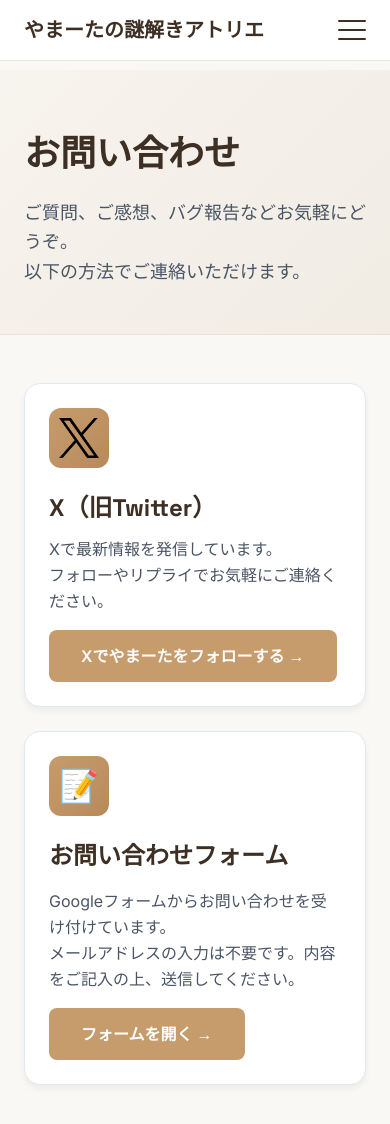
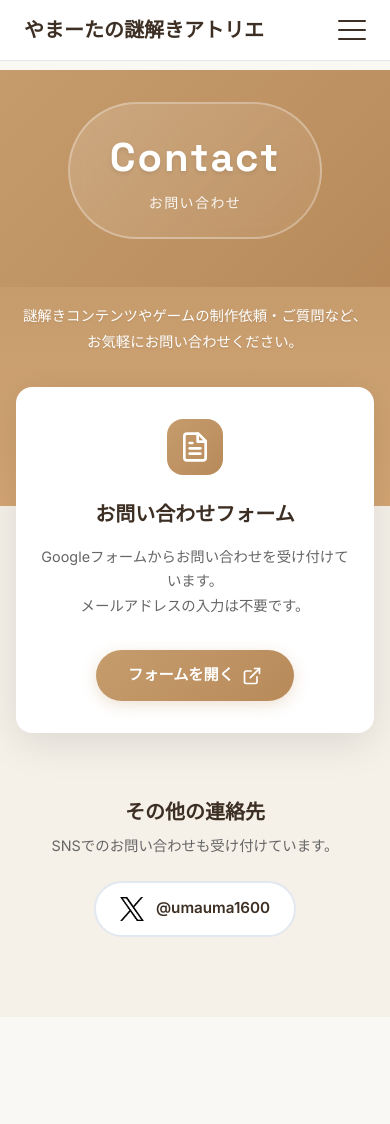
Before and after one commit to umauma1600/umauma1600.github.io, a React (Vite) app: page /contact in a window 390 px wide. Shown: the top 1124 px of the page. After the commit the page ends 1017 px from the top, so only its background shows below. Built offline with nearby package versions, Linux system fonts and the light colour scheme; the HTML template or start-up script is replaced by a standard one.

Commit message:
お問い合わせページをリデザイン
- 大きな「Contact」バッジヘッダーを追加
- 白いフォームカードのデザインに変更
- 「その他の連絡先」セクションを整理
- モバイル対応のレスポンシブデザイン

```diff
--- a/src/pages/ContactPage.tsx
+++ b/src/pages/ContactPage.tsx
@@ -4,152 +4,328 @@ const FORM_URL =
 export default function ContactPage() {
   return (
     <>
-      {/* ページヘッダー */}
-      <section
-        style={{
-          padding: "4rem 0 3rem",
-          background:
-            "linear-gradient(135deg, rgba(245, 240, 232, 0.6) 0%, rgba(235, 229, 217, 0.6) 100%)",
-          borderBottom: "1px solid rgba(198, 156, 109, 0.2)",
-        }}
-      >
-        <div className="max-w-4xl mx-auto px-6">
-          <h1
-            className="text-4xl md:text-5xl font-bold mb-6"
-            style={{ color: "var(--color-primary)" }}
-          >
-            お問い合わせ
-          </h1>
-          <p className="text-lg text-gray-600 leading-relaxed">
-            ご質問、ご感想、バグ報告などお気軽にどうぞ。
-            <br />
-            以下の方法でご連絡いただけます。
-          </p>
-        </div>
-      </section>
+      <div className="contact-page">
+        {/* ヒーローセクション */}
+        <section className="hero-section">
+          <div className="hero-badge">
+            <h1 className="hero-title">Contact</h1>
+            <p className="hero-subtitle">お問い合わせ</p>
+          </div>
+        </section>
 
-      {/* お問い合わせ方法 */}
-      <section className="px-6 py-12 md:py-16">
-        <div className="max-w-4xl mx-auto space-y-6">
-          {/* SNS */}
-          <div className="contact-card">
-            <div className="flex flex-col md:flex-row gap-6">
-              <div className="icon-wrapper flex items-center justify-center">
-                <img
-                  src="/assets/images/logo-black.png"
-                  alt="X ロゴ"
-                  className="h-10 w-10 object-contain"
-                />
+        {/* メインコンテンツ */}
+        <section className="content-section">
+          <div className="content-wrapper">
+            {/* 説明文 */}
+            <p className="intro-text">
+              謎解きコンテンツやゲームの制作依頼・ご質問など、
+              <br className="hidden md:inline" />
+              お気軽にお問い合わせください。
+            </p>
+
+            {/* フォームカード */}
+            <div className="form-card">
+              <div className="form-icon">
+                <svg
+                  xmlns="http://www.w3.org/2000/svg"
+                  viewBox="0 0 24 24"
+                  fill="none"
+                  stroke="currentColor"
+                  strokeWidth="2"
+                  strokeLinecap="round"
+                  strokeLinejoin="round"
+                  className="w-8 h-8"
+                >
+                  <path d="M14.5 2H6a2 2 0 0 0-2 2v16a2 2 0 0 0 2 2h12a2 2 0 0 0 2-2V7.5L14.5 2z" />
+                  <polyline points="14,2 14,8 20,8" />
+                  <line x1="16" y1="13" x2="8" y2="13" />
+                  <line x1="16" y1="17" x2="8" y2="17" />
+                  <line x1="10" y1="9" x2="8" y2="9" />
+                </svg>
               </div>
-              <div className="flex-1">
-                <h3
-                  className="text-2xl font-bold mb-3"
-                  style={{ color: "var(--color-primary)" }}
+              <h2 className="form-title">お問い合わせフォーム</h2>
+              <p className="form-description">
+                Googleフォームからお問い合わせを受け付けています。
+                <br />
+                メールアドレスの入力は不要です。
+              </p>
+              <a
+                href={FORM_URL}
+                target="_blank"
+                rel="noopener noreferrer"
+                className="form-button"
+              >
+                <span>フォームを開く</span>
+                <svg
+                  xmlns="http://www.w3.org/2000/svg"
+                  viewBox="0 0 24 24"
+                  fill="none"
+                  stroke="currentColor"
+                  strokeWidth="2"
+                  strokeLinecap="round"
+                  strokeLinejoin="round"
+                  className="w-5 h-5"
                 >
-                  X（旧Twitter）
-                </h3>
-                <p className="text-gray-600 mb-4 leading-relaxed">
-                  Xで最新情報を発信しています。
-                  <br />
-                  フォローやリプライでお気軽にご連絡ください。
-                </p>
+                  <path d="M18 13v6a2 2 0 0 1-2 2H5a2 2 0 0 1-2-2V8a2 2 0 0 1 2-2h6" />
+                  <polyline points="15,3 21,3 21,9" />
+                  <line x1="10" y1="14" x2="21" y2="3" />
+                </svg>
+              </a>
+            </div>
+
+            {/* その他の連絡先 */}
+            <div className="other-contact">
+              <h3 className="other-title">その他の連絡先</h3>
+              <p className="other-description">
+                SNSでのお問い合わせも受け付けています。
+              </p>
+              <div className="social-links">
                 <a
                   href="https://x.com/umauma1600"
                   target="_blank"
                   rel="noopener noreferrer"
-                  className="btn-primary"
+                  className="social-link"
                 >
-                  Xでやまーたをフォローする →
+                  <img
+                    src="/assets/images/logo-black.png"
+                    alt="X"
+                    className="social-icon"
+                  />
+                  <span className="social-handle">@umauma1600</span>
                 </a>
               </div>
             </div>
           </div>
+        </section>
+      </div>
 
-          {/* お問い合わせフォーム */}
-          <div className="contact-card">
-            <div className="flex flex-col md:flex-row gap-6">
-              <div className="icon-wrapper">
-                <span>📝</span>
-              </div>
-              <div className="flex-1 space-y-4">
-                <h3
-                  className="text-2xl font-bold"
-                  style={{ color: "var(--color-primary)" }}
-                >
-                  お問い合わせフォーム
-                </h3>
-                <p className="text-gray-600 leading-relaxed">
-                  Googleフォームからお問い合わせを受け付けています。
-                  <br />
-                  メールアドレスの入力は不要です。内容をご記入の上、送信してください。
-                </p>
-                <div>
-                  <a
-                    className="btn-primary"
-                    href={FORM_URL}
-                    target="_blank"
-                    rel="noopener noreferrer"
-                  >
-                    フォームを開く →
-                  </a>
-                </div>
-              </div>
-            </div>
-          </div>
-        </div>
-      </section>
-
-      {/* カスタムスタイル */}
+      {/* スタイル */}
       <style>{`
-        /* カード */
-        .contact-card {
-          background: white;
-          border-radius: 1rem;
-          padding: 2rem;
-          box-shadow: 0 4px 6px rgba(0, 0, 0, 0.05);
-          transition: all 0.3s ease;
-          border: 1px solid #e2e8f0;
+        .contact-page {
+          min-height: 100%;
         }
 
-        .contact-card:hover {
-          transform: translateY(-4px);
-          box-shadow: 0 12px 24px rgba(0, 0, 0, 0.1);
+        /* ヒーローセクション */
+        .hero-section {
+          background: linear-gradient(135deg, #c69c6d 0%, #b88a5a 100%);
+          padding: 3rem 1.5rem 4rem;
+          display: flex;
+          justify-content: center;
+          align-items: center;
         }
 
-        /* アイコンラッパー */
-        .icon-wrapper {
-          width: 60px;
-          height: 60px;
+        .hero-badge {
+          background: linear-gradient(135deg, rgba(255,255,255,0.15) 0%, rgba(255,255,255,0.05) 100%);
+          border: 2px solid rgba(255,255,255,0.3);
+          border-radius: 9999px;
+          padding: 2rem 4rem;
+          text-align: center;
+          backdrop-filter: blur(10px);
+        }
+
+        .hero-title {
+          font-family: 'Space Grotesk', sans-serif;
+          font-size: 3.5rem;
+          font-weight: 700;
+          color: white;
+          letter-spacing: 0.05em;
+          margin-bottom: 0.25rem;
+          text-shadow: 0 2px 4px rgba(0,0,0,0.1);
+        }
+
+        .hero-subtitle {
+          font-size: 1rem;
+          color: rgba(255,255,255,0.9);
+          font-weight: 500;
+          letter-spacing: 0.1em;
+        }
+
+        /* メインコンテンツ */
+        .content-section {
+          background: linear-gradient(180deg, #c69c6d 0%, #d4a574 30%, #f5f0e8 30%);
+          padding: 0 1.5rem 4rem;
+        }
+
+        .content-wrapper {
+          max-width: 600px;
+          margin: 0 auto;
+        }
+
+        .intro-text {
+          text-align: center;
+          color: white;
+          font-size: 1rem;
+          line-height: 1.8;
+          padding: 1.5rem 0 2.5rem;
+          text-shadow: 0 1px 2px rgba(0,0,0,0.1);
+        }
+
+        /* フォームカード */
+        .form-card {
+          background: white;
+          border-radius: 1.5rem;
+          padding: 2.5rem 2rem;
+          box-shadow: 0 10px 40px rgba(0,0,0,0.1);
+          text-align: center;
+          margin-bottom: 2rem;
+        }
+
+        .form-icon {
+          width: 64px;
+          height: 64px;
           background: linear-gradient(135deg, #c69c6d 0%, #b88a5a 100%);
-          border-radius: 12px;
+          border-radius: 1rem;
           display: flex;
           align-items: center;
           justify-content: center;
-          font-size: 2rem;
-          flex-shrink: 0;
+          margin: 0 auto 1.5rem;
+          color: white;
         }
 
-        /* ボタン */
-        .btn-primary {
-          display: inline-block;
-          padding: 0.875rem 2rem;
-          background: var(--color-accent);
+        .form-title {
+          font-family: 'Space Grotesk', sans-serif;
+          font-size: 1.5rem;
+          font-weight: 700;
+          color: var(--color-primary);
+          margin-bottom: 1rem;
+        }
+
+        .form-description {
+          color: #666;
+          font-size: 0.95rem;
+          line-height: 1.7;
+          margin-bottom: 2rem;
+        }
+
+        .form-button {
+          display: inline-flex;
+          align-items: center;
+          gap: 0.5rem;
+          padding: 1rem 2.5rem;
+          background: linear-gradient(135deg, #c69c6d 0%, #b88a5a 100%);
           color: white;
           text-decoration: none;
-          border-radius: 0.5rem;
+          border-radius: 9999px;
+          font-weight: 600;
+          font-size: 1rem;
+          transition: all 0.3s ease;
+          box-shadow: 0 4px 15px rgba(198, 156, 109, 0.3);
+        }
+
+        .form-button:hover {
+          transform: translateY(-2px);
+          box-shadow: 0 8px 25px rgba(198, 156, 109, 0.4);
+        }
+
+        /* その他の連絡先 */
+        .other-contact {
+          text-align: center;
+          padding: 2rem 0;
+        }
+
+        .other-title {
+          font-family: 'Space Grotesk', sans-serif;
+          font-size: 1.25rem;
+          font-weight: 700;
+          color: var(--color-primary);
+          margin-bottom: 0.5rem;
+        }
+
+        .other-description {
+          color: #666;
+          font-size: 0.9rem;
+          margin-bottom: 1.5rem;
+        }
+
+        .social-links {
+          display: flex;
+          justify-content: center;
+          gap: 1rem;
+        }
+
+        .social-link {
+          display: inline-flex;
+          align-items: center;
+          gap: 0.75rem;
+          padding: 0.875rem 1.5rem;
+          background: white;
+          border: 2px solid #e2e8f0;
+          border-radius: 9999px;
+          text-decoration: none;
+          color: var(--color-primary);
           font-weight: 600;
           transition: all 0.3s ease;
         }
 
-        .btn-primary:hover {
-          background: #a77d4f;
+        .social-link:hover {
+          border-color: var(--color-accent);
+          background: #faf8f5;
           transform: translateY(-2px);
-          box-shadow: 0 8px 16px rgba(198, 156, 109, 0.3);
+          box-shadow: 0 4px 12px rgba(0,0,0,0.08);
         }
 
+        .social-icon {
+          width: 24px;
+          height: 24px;
+          object-fit: contain;
+        }
+
+        .social-handle {
+          font-size: 0.95rem;
+        }
+
+        /* レスポンシブ対応 */
         @media (max-width: 640px) {
-          .contact-card {
-            padding: 1.5rem;
+          .hero-section {
+            padding: 2rem 1rem 3rem;
+          }
+
+          .hero-badge {
+            padding: 1.5rem 2.5rem;
+          }
+
+          .hero-title {
+            font-size: 2.5rem;
+          }
+
+          .hero-subtitle {
+            font-size: 0.875rem;
+          }
+
+          .content-section {
+            padding: 0 1rem 3rem;
+          }
+
+          .intro-text {
+            font-size: 0.9rem;
+            padding: 1rem 0 2rem;
+          }
+
+          .intro-text br {
+            display: none;
+          }
+
+          .form-card {
+            padding: 2rem 1.5rem;
+            border-radius: 1rem;
+          }
+
+          .form-icon {
+            width: 56px;
+            height: 56px;
+          }
+
+          .form-title {
+            font-size: 1.25rem;
+          }
+
+          .form-description {
+            font-size: 0.9rem;
+          }
+
+          .form-button {
+            padding: 0.875rem 2rem;
+            font-size: 0.95rem;
           }
         }
       `}</style>
```
